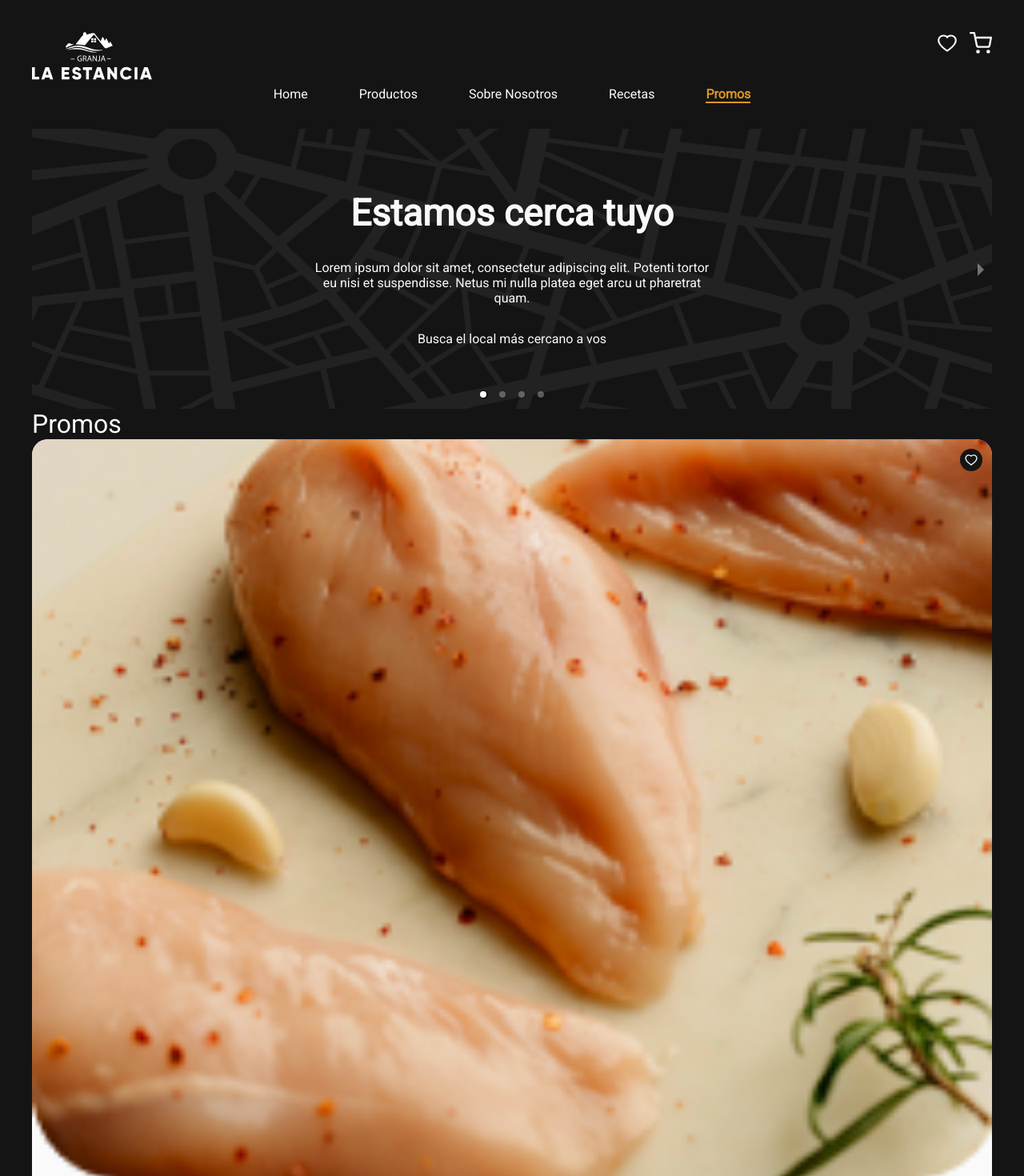
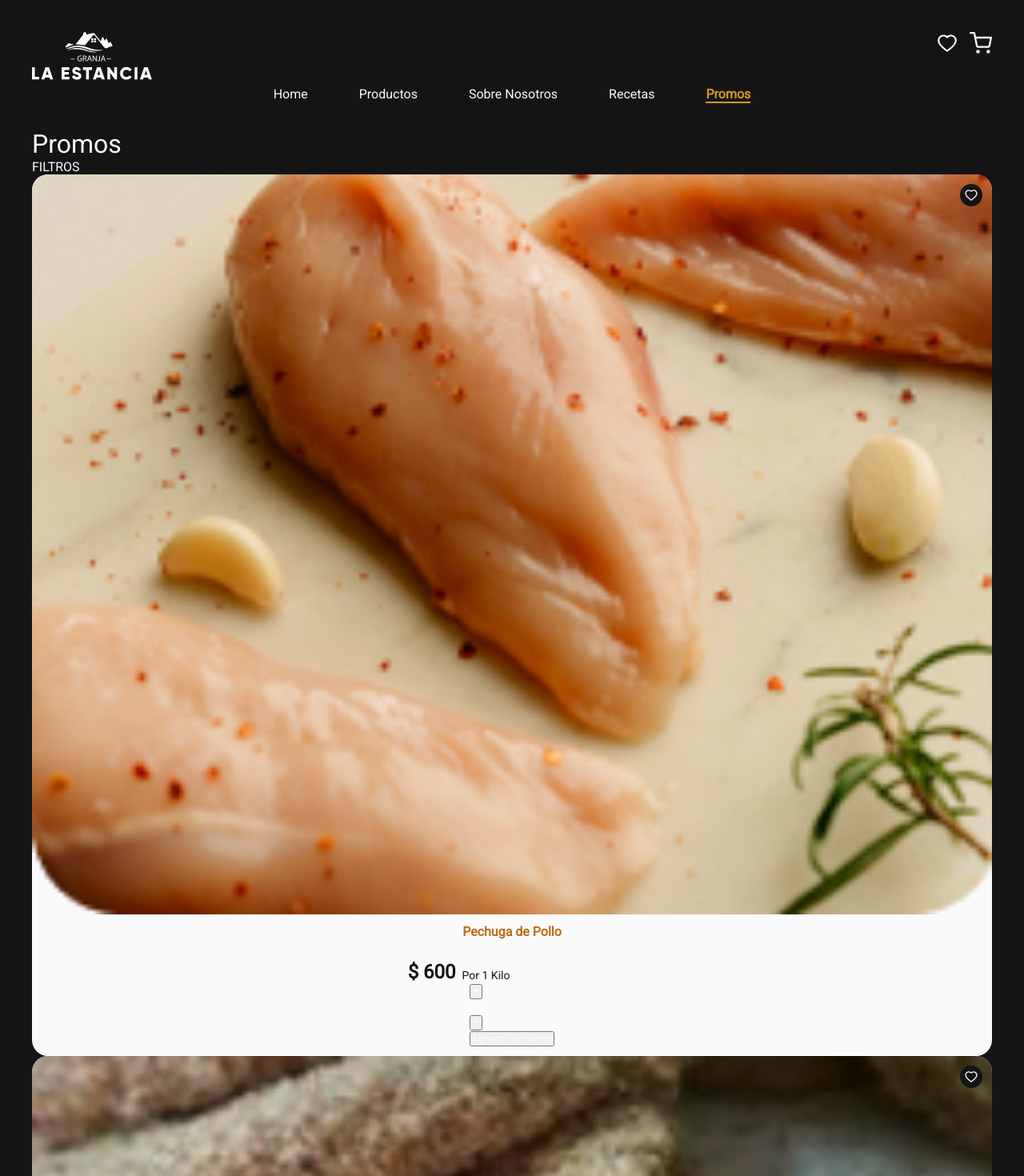
Before and after one commit to JoanMutti/la-estancia, a React (Vite) app: page /promos in a window 1280 px wide. Shown: the top 1470 px of the page at 80% size. Built offline with nearby package versions, Linux system fonts and the light colour scheme.

Commit message:
arreglos

```diff
--- a/src/assets/offersData.js
+++ b/src/assets/offersData.js
@@ -5,11 +5,11 @@ import soja from '../soja.png'
 import tapa from '../tapa.png'
 
 const offersData = [
-    {img: pechugas, name: 'Pechuga de Pollo', price: 600, offer: '1 Kilo', id: 'iddeprueba', stock: 60, description: 'Lorem ipsum dolor sit amet...', inOffer: true},
-    {img: soja, name: 'Milanesas de soja', price: 299, offer: '1 Kilo', id: 'iddeprueba2', stock: 40, description: 'Lorem ipsum dolor sit amet...', inOffer: false},
-    {img: tapa, name: 'Tapa de asado', price: 790, offer: '1 Kilo', id: 'iddeprueba3', stock: 20, description: 'Lorem ipsum dolor sit amet...', inOffer: true},
-    {img: alitas, name: 'Alitas de Pollo', price: 200, offer: '2 Kilos', id: 'iddeprueba4', stock: 0, description: 'Lorem ipsum dolor sit amet...', inOffer: false},
-    {img: bastones, name: 'Bastones de queso', price: 830, offer: '1 Kilo', id: 'iddeprueba5', stock: 25, description: 'Lorem ipsum dolor sit amet...', inOffer: false},
+    {img: pechugas, name: 'Pechuga de Pollo', price: 600, offer: '1 Kilo', id: 'iddeprueba', stock: 60, description: 'Lorem ipsum dolor sit amet...', inOffer: true, type: "vegetariano"},
+    {img: soja, name: 'Milanesas de soja', price: 299, offer: '1 Kilo', id: 'iddeprueba2', stock: 40, description: 'Lorem ipsum dolor sit amet...', inOffer: true, type: "vegetariano"},
+    {img: tapa, name: 'Tapa de asado', price: 790, offer: '1 Kilo', id: 'iddeprueba3', stock: 20, description: 'Lorem ipsum dolor sit amet...', inOffer: true, type: "vegetariano"},
+    {img: alitas, name: 'Alitas de Pollo', price: 200, offer: '2 Kilos', id: 'iddeprueba4', stock: 0, description: 'Lorem ipsum dolor sit amet...', inOffer: false, type: "vegetariano"},
+    {img: bastones, name: 'Bastones de queso', price: 830, offer: '1 Kilo', id: 'iddeprueba5', stock: 25, description: 'Lorem ipsum dolor sit amet...', inOffer: false, type: "vegetariano"},
 ]
 
 export default offersData
--- a/src/components/productsComponents/PCardListContainer.jsx
+++ b/src/components/productsComponents/PCardListContainer.jsx
@@ -30,6 +30,7 @@ const PCardListContainer = ({inOffers}) => {
 
   return (
     <div className=''>
+      <nav>FILTROS</nav>
         <ProductCardList products={offersData} inOffers={inOffers}/>
         {/* <ProductCardList products={data}/> */}
     </div>
--- a/src/components/productsComponents/ProductCardList.jsx
+++ b/src/components/productsComponents/ProductCardList.jsx
@@ -1,6 +1,5 @@
-import React, { memo } from "react";
+import React from "react";
 import ProductCard from "./ProductCard";
-
 
 const ProductCardList = ({ products, inOffers }) => {
   return (
@@ -41,4 +40,4 @@ const ProductCardList = ({ products, inOffers }) => {
   );
 };
 
-export default memo(ProductCardList); //memo es para que no tenga que volver a renderizar si ya lo hizo una vez
+export default ProductCardList;
--- a/src/components/productsComponents/ProductCount.jsx
+++ b/src/components/productsComponents/ProductCount.jsx
@@ -10,12 +10,12 @@ const ProductsCount = ({stock, initial = 0, onAdd}) => {
 
     const plus = () =>{
       if(count < stock) {
-        setCount(count + 1)
+        setCount(count + 0.25)
       }
     }
     const minus = () =>{
       if(count > initial) {
-        setCount( count - 1)
+        setCount( count - 0.25)
       }
     }
 
--- a/src/pages/OffersPage.jsx
+++ b/src/pages/OffersPage.jsx
@@ -1,19 +1,17 @@
-import React from 'react'
-import Footer from '../components/Footer'
-import Header from '../components/Header'
-import PCardListContainer from '../components/productsComponents/PCardListContainer'
-import Slider from '../components/Slider'
+import React from "react";
+import Footer from "../components/Footer";
+import Header from "../components/Header";
+import PCardListContainer from "../components/productsComponents/PCardListContainer";
 
 const OffersPage = () => {
   return (
     <div>
-        <Header />
-        <Slider />
-        <h1>Promos</h1>
-        <PCardListContainer inOffers={true}/>
-        <Footer />
+      <Header />
+      <h1>Promos</h1>
+      <PCardListContainer inOffers={true} />
+      <Footer />
     </div>
-  )
-}
+  );
+};
 
-export default OffersPage
+export default OffersPage;
--- a/src/pages/ProductsPage.jsx
+++ b/src/pages/ProductsPage.jsx
@@ -1,19 +1,17 @@
-import React from 'react'
-import Footer from '../components/Footer'
-import Header from '../components/Header'
-import PCardListContainer from '../components/productsComponents/PCardListContainer'
-import Slider from '../components/Slider'
+import React from "react";
+import Footer from "../components/Footer";
+import Header from "../components/Header";
+import PCardListContainer from "../components/productsComponents/PCardListContainer";
 
 const ProductsPage = () => {
   return (
     <div>
-        <Header />
-        <Slider />
-        <h1>Productos</h1>
-        <PCardListContainer inOffers={false}/>
-        <Footer />
+      <Header />
+      <h1>Productos</h1>
+      <PCardListContainer inOffers={false} />
+      <Footer />
     </div>
-  )
-}
+  );
+};
 
-export default ProductsPage
+export default ProductsPage;
```
